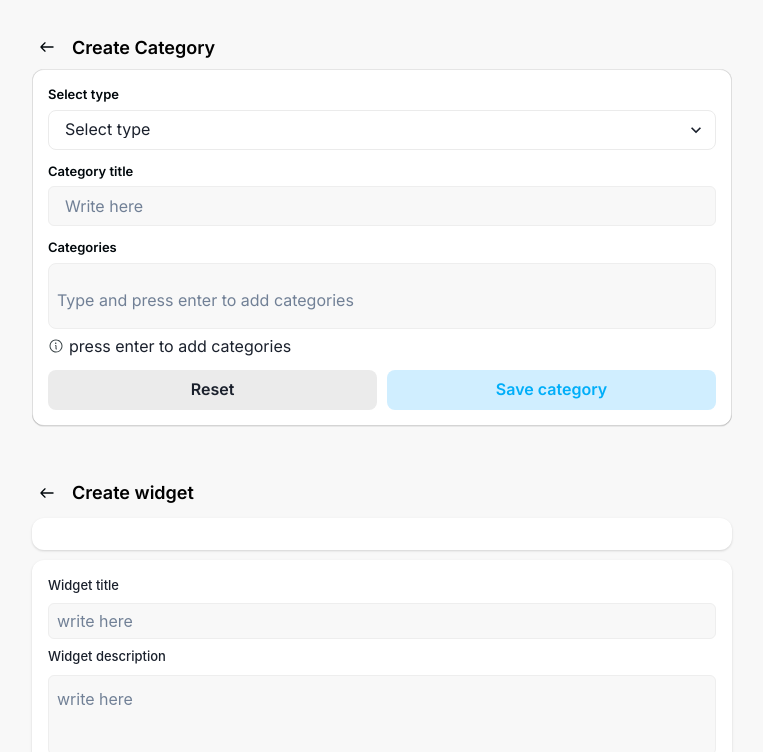
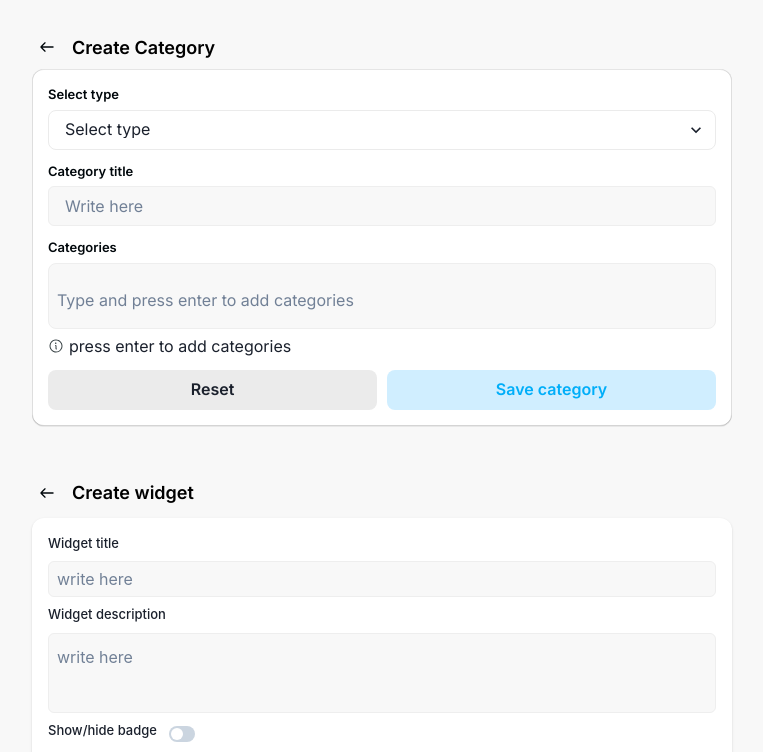
Before and after one commit to abu-raihan-devsnest/dynamatic-cms, a React (Vite) app: page / in a window 1280 px wide. Shown: the top 752 px of the page, without its empty margins (258-1021 px from the left). Built offline with nearby package versions, Linux system fonts and the light colour scheme.

Commit message:
added drag and drop in create widget componenet

```diff
--- a/src/App.css
+++ b/src/App.css
@@ -3,6 +3,6 @@
 .selecting_color {
   color: #b4e0fa;
   color: #f8d6dd;
-  color: #c1e6fc;
+  color: #addaf5;
   color: #d7d4d4, #06a2e4, #069ad9;;
 }
--- a/src/components/CreateWidget.jsx
+++ b/src/components/CreateWidget.jsx
@@ -20,6 +20,7 @@ import { useState } from "react";
 import dndIcon from "../assets/icons/DndIcon.svg";
 import editIcon from "../assets/icons/editIcon.svg";
 import deleteIcon from "../assets/icons/deleteIcon.svg";
+import recomandationImg from "../assets/images/recomandationImage.png";
 
 const CreateWidget = () => {
   // const [tags, setTags] = useState([]);
@@ -46,6 +47,8 @@ const CreateWidget = () => {
     setWidgetTitle("");
   };
 
+  console.log(widgetList);
+
   const onDragEnd = (result) => {
     if (!result.destination) return;
     const reorderedList = Array.from(widgetList);
@@ -63,10 +66,10 @@ const CreateWidget = () => {
             <Droppable droppableId="droppable-boxes">
               {(provided) => (
                 <Box {...provided.droppableProps} ref={provided.innerRef}>
-                  {widgetList.map((singleFullCategory, idx) => (
+                  {widgetList?.map((widget, idx) => (
                     <Draggable
-                      key={singleFullCategory.id}
-                      draggableId={singleFullCategory.id}
+                      key={widget.id}
+                      draggableId={widget.id}
                       index={idx}
                     >
                       {(provided) => (
@@ -93,6 +96,14 @@ const CreateWidget = () => {
                             gap={"8px"}
                           >
                             <Img src={dndIcon} />
+                            <Box display={'flex'} gap={'6px'} alignItems={'center'}>
+                              <Img
+                                src={recomandationImg}
+                                width={"40px"}
+                                height={"40px"}
+                                borderRadius={"8px"}
+                                border={"1px solid #EBEBEB"}
+                              />
                               <Box>
                                 <Text
                                   fontFamily={'"Inter", sans-serif'}
@@ -101,7 +112,7 @@ const CreateWidget = () => {
                                   lineHeight={"18.2px"}
                                   color={"#00070B"}
                                 >
-                                {singleFullCategory.categoryTitle}
+                                  {widget.widgetTitle}
                                 </Text>
                                 <Text
                                   fontWeight={"400"}
@@ -109,8 +120,9 @@ const CreateWidget = () => {
                                   lineHeight={"18px"}
                                   color={"#B1B1B1"}
                                 >
-                                {`${singleFullCategory.tags.length} categories`}
+                                  {`${widgetDescription}`}
                                 </Text>
+                              </Box>
                             </Box>
                           </Box>
                           <Box
@@ -149,13 +161,7 @@ const CreateWidget = () => {
               )}
             </Droppable>
           </DragDropContext>
-          <Box
-            mt="10px"
-            borderRadius="12px"
-            p="16px"
-            boxShadow="base"
-            bgColor="#FFFFFF"
-          ></Box>
+
           <Box
             bgColor="#FFFFFF"
             mt="10px"
@@ -325,7 +331,7 @@ const CreateWidget = () => {
                 </Button>
                 <Button
                   _hover={{ bg: "#C4E8FE" }}
-                  _focus={{bg: "#B4E08E"}}
+                  _focus={{ bg: "#B4E08E" }}
                   borderRadius="8px"
                   p="8px"
                   w="100%"
```
Also changed, not shown: src/assets/images/recomandationImage.png (added). Lines whose indentation alone changed are shown as unchanged.
